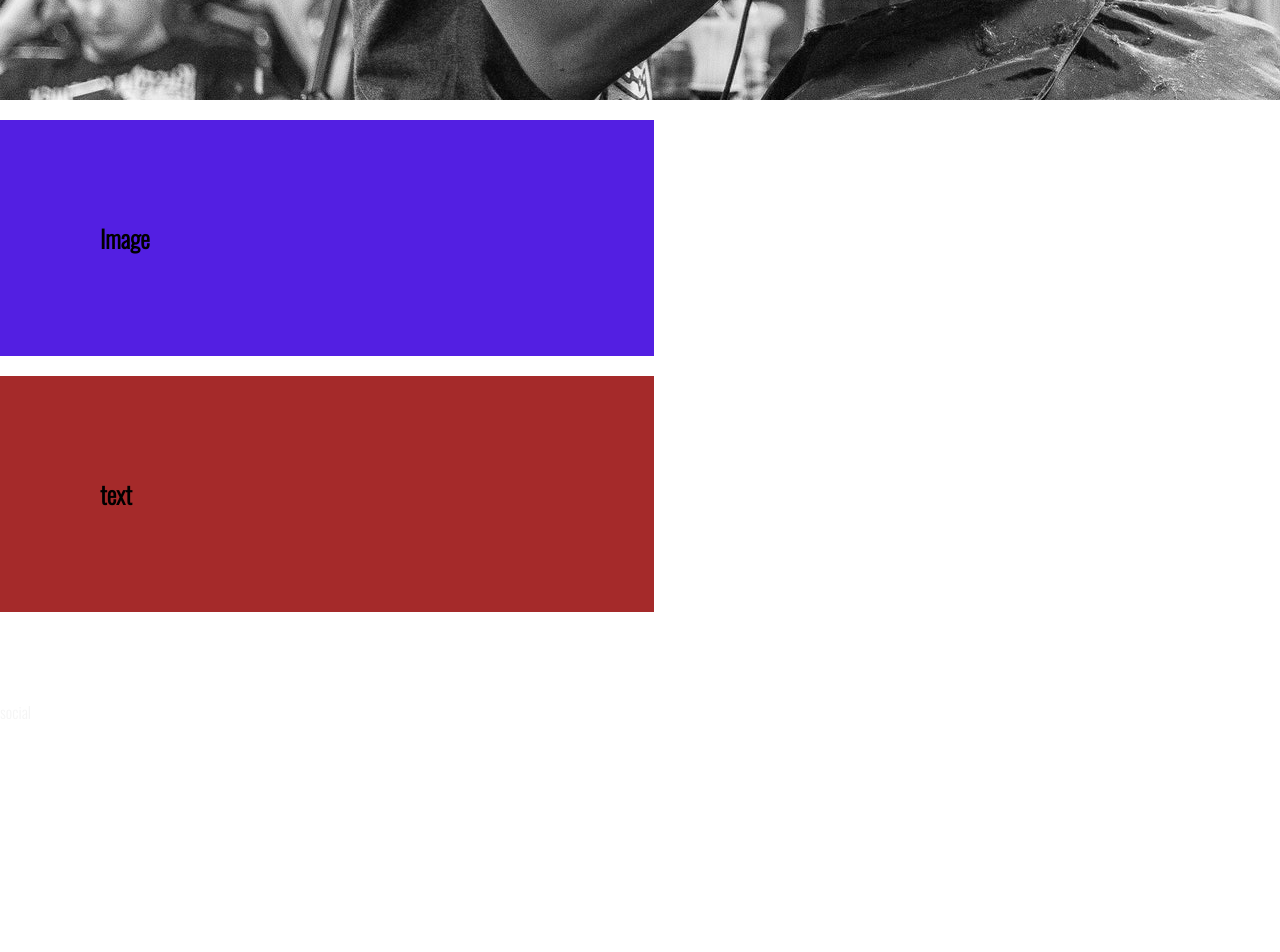
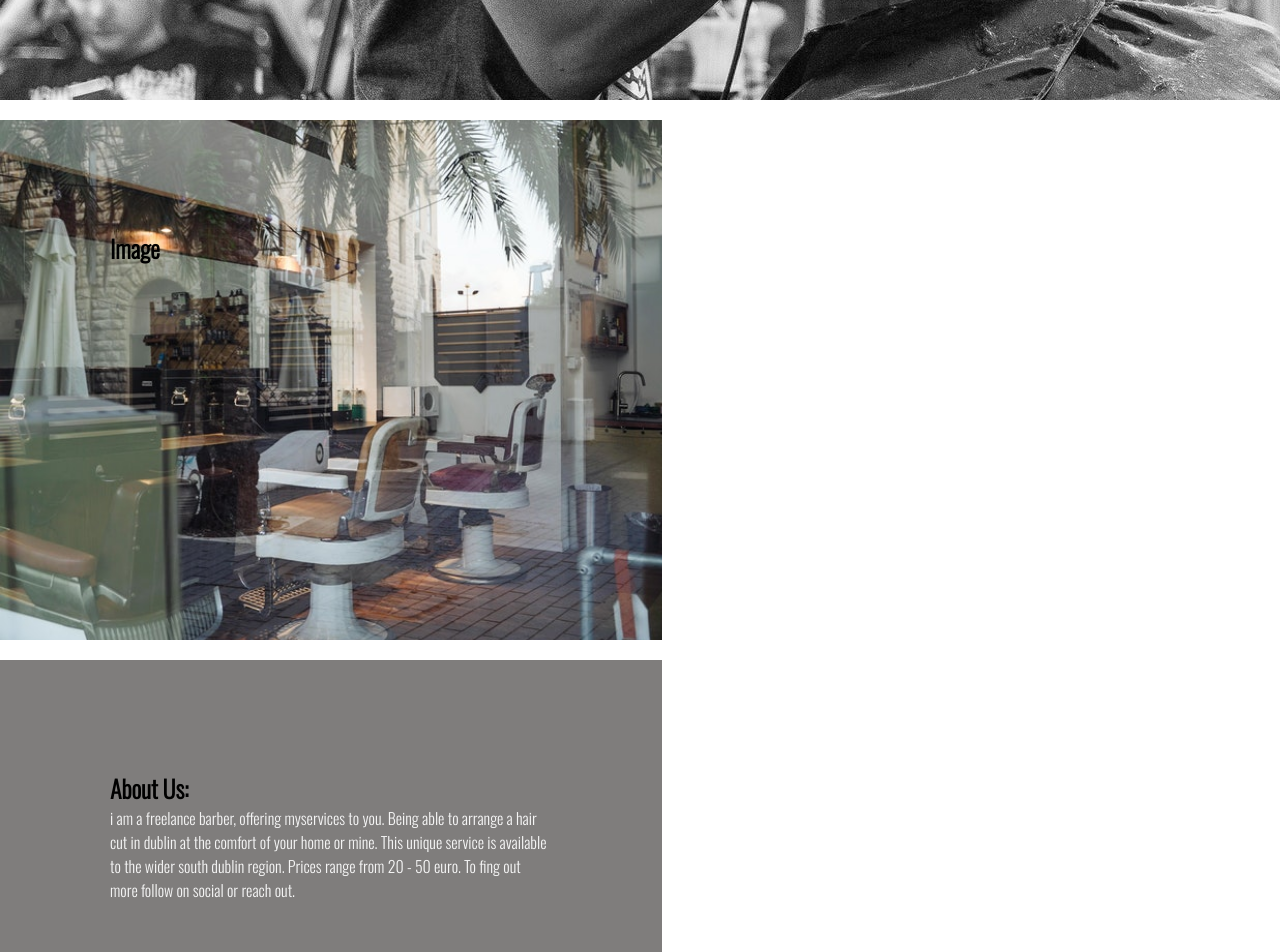
Before and after one commit to Lee-moran/LeeMoran_Hair, a plain HTML site: page index.html in a window 1280 px wide. Shown: the part 580-1532 px from the top of the page. Before the commit the page ends 1304 px from the top, so only its background shows below. Drawn offline with nearby package versions, Linux system fonts and the light colour scheme.

Commit message:
barber chair image in place

```diff
--- a/asset/css/style.css
+++ b/asset/css/style.css
@@ -90,17 +90,22 @@ h2 {
     height: 600px;
 }
 #left {
-    padding: 100px;
-    width: 35.5%;
-    background-color: rgb(83, 31, 226);
+    padding: 110px;
+    width: 34.5%;
+    height: 300px;
     display: inline-block;
     vertical-align: top;
     margin-top: 20px;
+    background-image: url(../images/pexels-maor-attias-5152514.jpg);
+    background-repeat: no-repeat;
+    background-size: cover;
+    background-position: left;
 }
 #right {
-    padding: 100px;
-    width: 35.5%;
-    background-color: brown;
+    padding: 110px;
+    width: 34.5%;
+    height: 300px;
+    background-color:#7f7d7c;
     position: relative;
     display: inline-block;
     vertical-align: top;
--- a/index.html
+++ b/index.html
@@ -41,9 +41,15 @@
     <section id="about">
         <div id="left">
             <h2> Image </h2>
+
         </div>
         <div id="right">
-            <h2>text</h2>
+            <h2> About Us: </h2>
+            <p> i am a freelance barber, offering myservices to you. Being able to arrange
+                a hair cut in dublin at the comfort of your home or mine. This unique service is
+                available to the wider south dublin region. Prices range from 20 - 50 euro. To fing out more
+                follow on social or reach out.
+            </p>
         </div>
     </section>
     <footer> social </footer>
```
